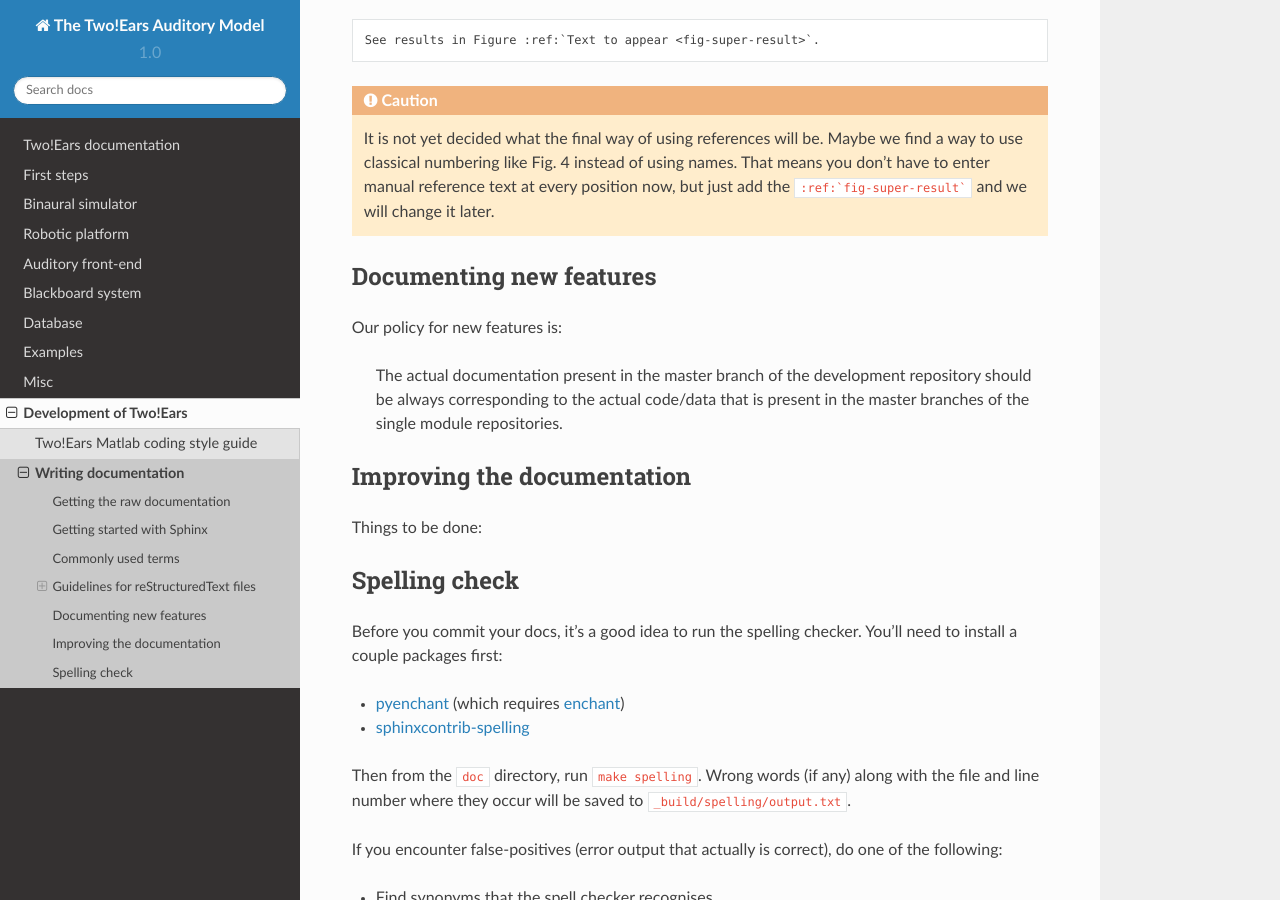
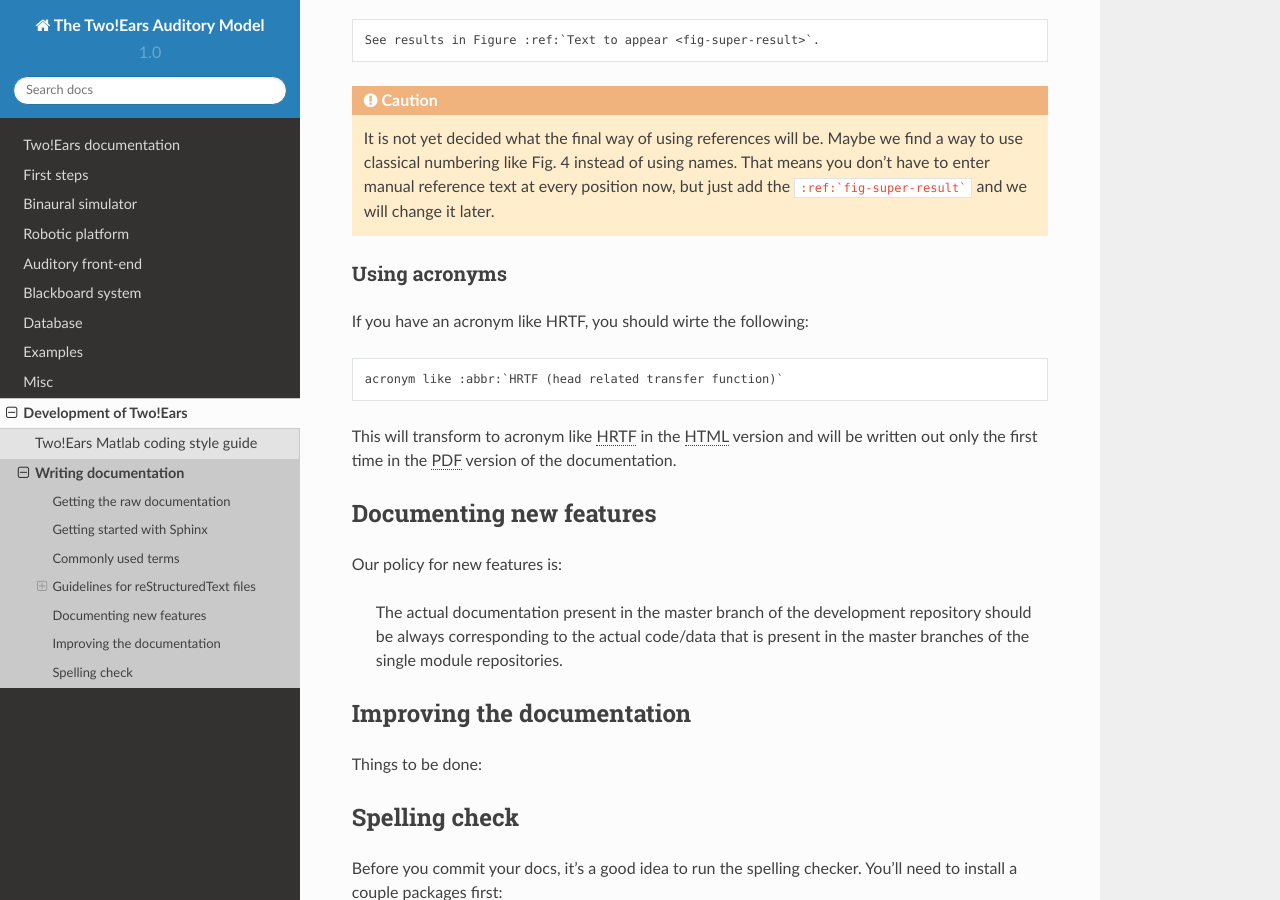
Before and after one commit to TWOEARS/documentation, a Sphinx documentation site: the page built from doc/dev/writing-documentation.txt, in a window 1280 px wide and 900 px high, scrolled down 4747 px. Built offline with Sphinx 7.4.7 and the Read the Docs theme 2.0.0, drawn with Linux system fonts in a browser that asks for light colours; pages that are not in the unit, such as notebooks, are missing from menus.

Commit message:
Usage of acronyms in the docs explained

```diff
--- a/doc/dev/writing-documentation.txt
+++ b/doc/dev/writing-documentation.txt
@@ -256,6 +256,18 @@
     later.
 
 
+Using acronyms
+~~~~~~~~~~~~~~
+
+If you have an acronym like HRTF, you should wirte the following::
+
+    acronym like :abbr:`HRTF (head related transfer function)`
+
+This will transform to acronym like :abbr:`HRTF (head related transfer
+function)` in the :abbr:`HTML (hypertext markup language)` version and will be
+written out only the first time in the :abbr:`PDF (portable document format)`
+version of the documentation.
+
 Documenting new features
 ------------------------
 
```
